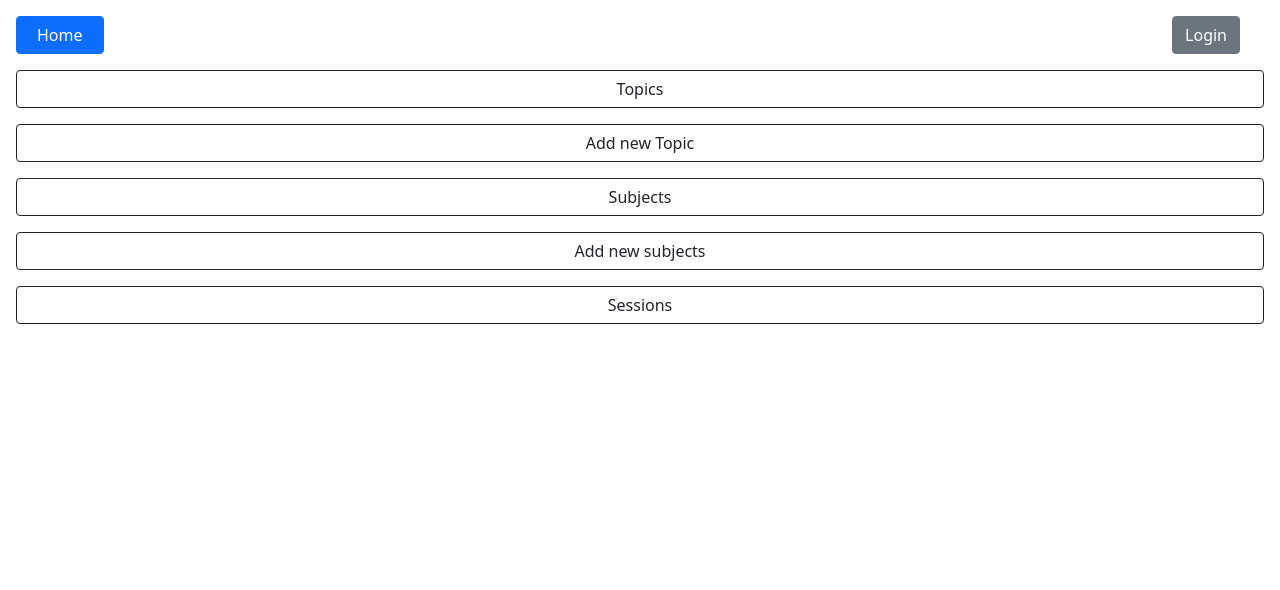
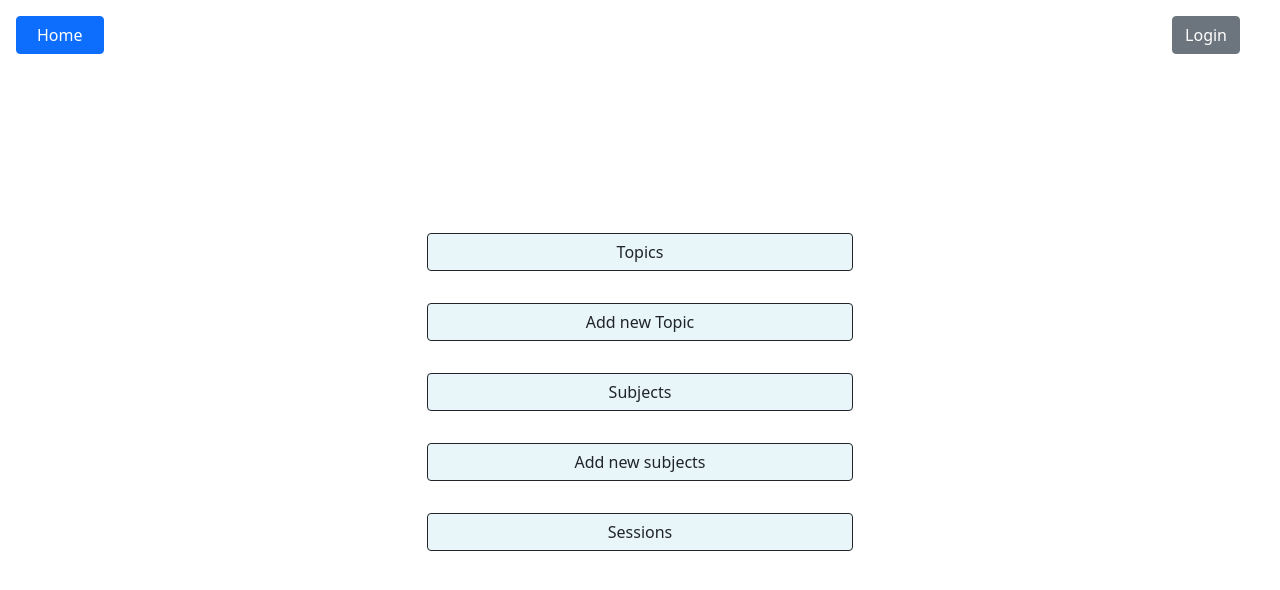
Before and after one commit to adrianryt/UI_IOZeta, a React (Create React App) app in the folder app/: page /teacher in a window 1280 px wide. Shown: the top 590 px of the page. Built offline with nearby package versions, Linux system fonts and the light colour scheme.

Commit message:
centered content in the main teacher view; changed button colors; added RWD

```diff
--- a/app/src/App.css
+++ b/app/src/App.css
@@ -36,3 +36,7 @@
     transform: rotate(360deg);
   }
 }
+
+#root{
+  height: 100%;
+}
--- a/app/src/components/teacher/Teacher.tsx
+++ b/app/src/components/teacher/Teacher.tsx
@@ -1,31 +1,32 @@
 import * as React from "react";
 import {Link} from "react-router-dom";
+import "./teacher.css"
 
 const Teacher = () => {
     return (
-        <>
-            <div className="m-3 d-flex flex-column">
-                <div className="mb-3">
-                    <Link to="/topics" className="btn btn-outline-dark m-0">Topics</Link>
+        <div className="teacher-main-menu">
+            <div className="d-flex flex-column gap-lg-3 gap-2 align-content-center justify-content-center position-absolute h-100 w-100">
+                <div className="mb-3 d-flex justify-content-center">
+                    <Link to="/topics" className="btn btn-outline-dark m-0 col-xxl-3 col-xl-4 col-lg-6 col-md-8 col-sm-9 col-10 d-block">Topics</Link>
                 </div>
 
-                <div className="mb-3">
-                    <Link to="/topics/new" className="btn btn-outline-dark m-0">Add new Topic</Link>
+                <div className="mb-3 d-flex justify-content-center">
+                    <Link to="/topics/new" className="btn btn-outline-dark m-0 col-xxl-3 col-xl-4 col-lg-6 col-md-8 col-sm-9 col-10 d-block">Add new Topic</Link>
                 </div>
 
-                <div className="mb-3">
-                    <Link to="/subjects" className="btn btn-outline-dark m-0>">Subjects</Link>
+                <div className="mb-3 d-flex justify-content-center">
+                    <Link to="/subjects" className="btn btn-outline-dark m-0 col-xxl-3 col-xl-4 col-lg-6 col-md-8 col-sm-9 col-10 d-block">Subjects</Link>
                 </div>
 
-                <div className="mb-3">
-                    <Link to="/subjects/new" className="btn btn-outline-dark m-0>">Add new subjects</Link>
+                <div className="mb-3 d-flex justify-content-center">
+                    <Link to="/subjects/new" className="btn btn-outline-dark m-0 col-xxl-3 col-xl-4 col-lg-6 col-md-8 col-sm-9 col-10 d-block">Add new subjects</Link>
                 </div>
 
-                <div className="mb-3">
-                    <Link to="/sessions" className="btn btn-outline-dark m-0>">Sessions</Link>
+                <div className="mb-3 d-flex justify-content-center">
+                    <Link to="/sessions" className="btn btn-outline-dark m-0 col-xxl-3 col-xl-4 col-lg-6 col-md-8 col-sm-9 col-10 d-block">Sessions</Link>
                 </div>
             </div>
-        </>
+        </div>
 
     );
 }
--- /dev/null
+++ b/app/src/components/teacher/teacher.css
@@ -0,0 +1,33 @@
+@media(max-height: 200px) {
+    .teacher-main-menu > div{
+        top: 170px;
+    }
+}
+
+@media(max-height: 300px) and (min-height: 201px) {
+    .teacher-main-menu > div{
+        top: 120px;
+    }
+}
+
+@media(max-height: 400px) and (min-height: 301px) {
+    .teacher-main-menu > div{
+        top: 70px;
+    }
+}
+
+@media(max-height: 500px) and (min-height: 401px) {
+    .teacher-main-menu > div{
+        top: 30px;
+    }
+}
+
+@media(min-height: 501px) {
+    .teacher-main-menu > div{
+        top: 0px;
+    }
+}
+
+.teacher-main-menu a{
+    background-color: #e8f6fa;
+}
--- a/app/src/index.css
+++ b/app/src/index.css
@@ -6,9 +6,18 @@ body {
     sans-serif;
   -webkit-font-smoothing: antialiased;
   -moz-osx-font-smoothing: grayscale;
+    height: 100%;
+}
+
+html{
+    height: 100%;
 }
 
 code {
   font-family: source-code-pro, Menlo, Monaco, Consolas, 'Courier New',
     monospace;
 }
+
+#root{
+    height: 100%;
+}
```
